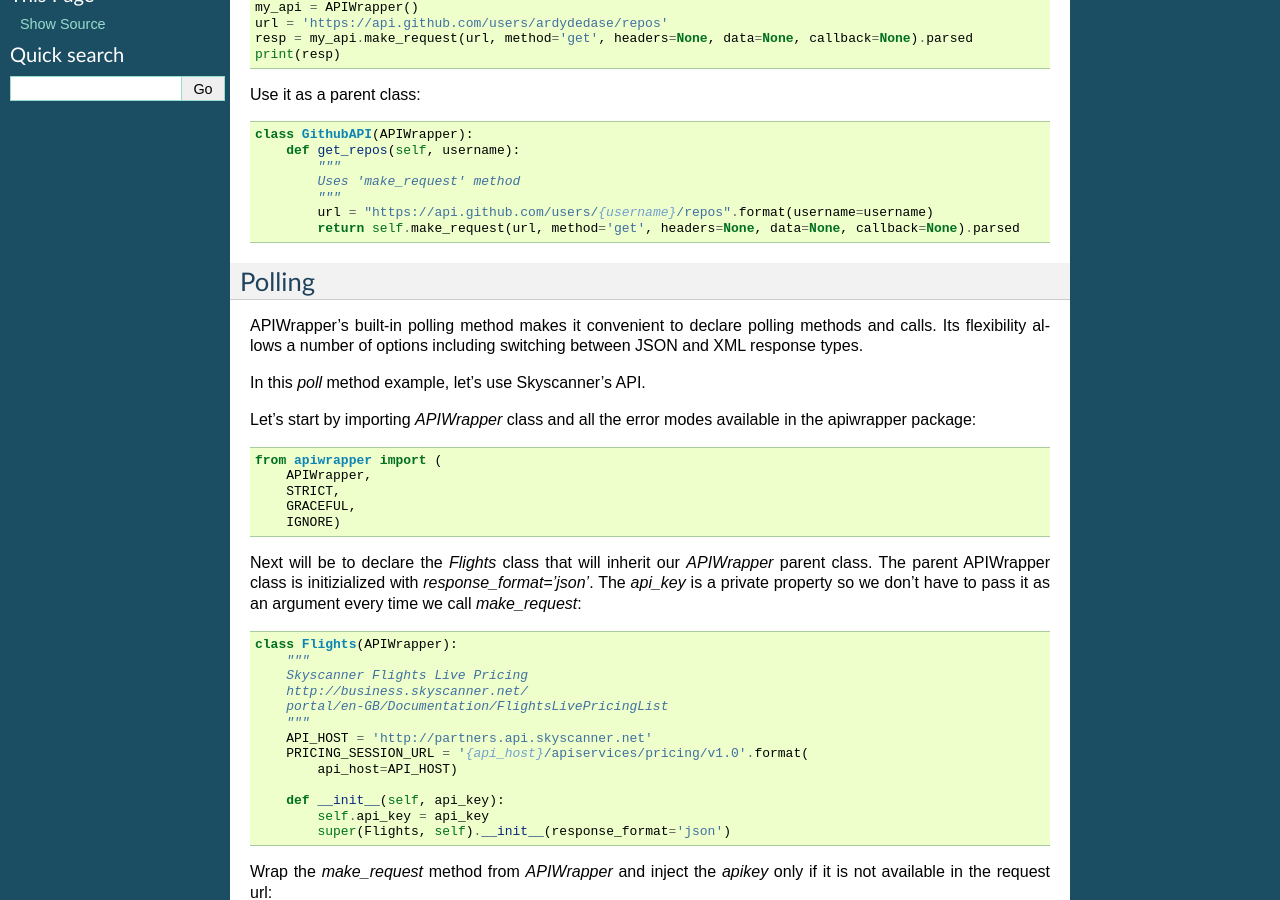
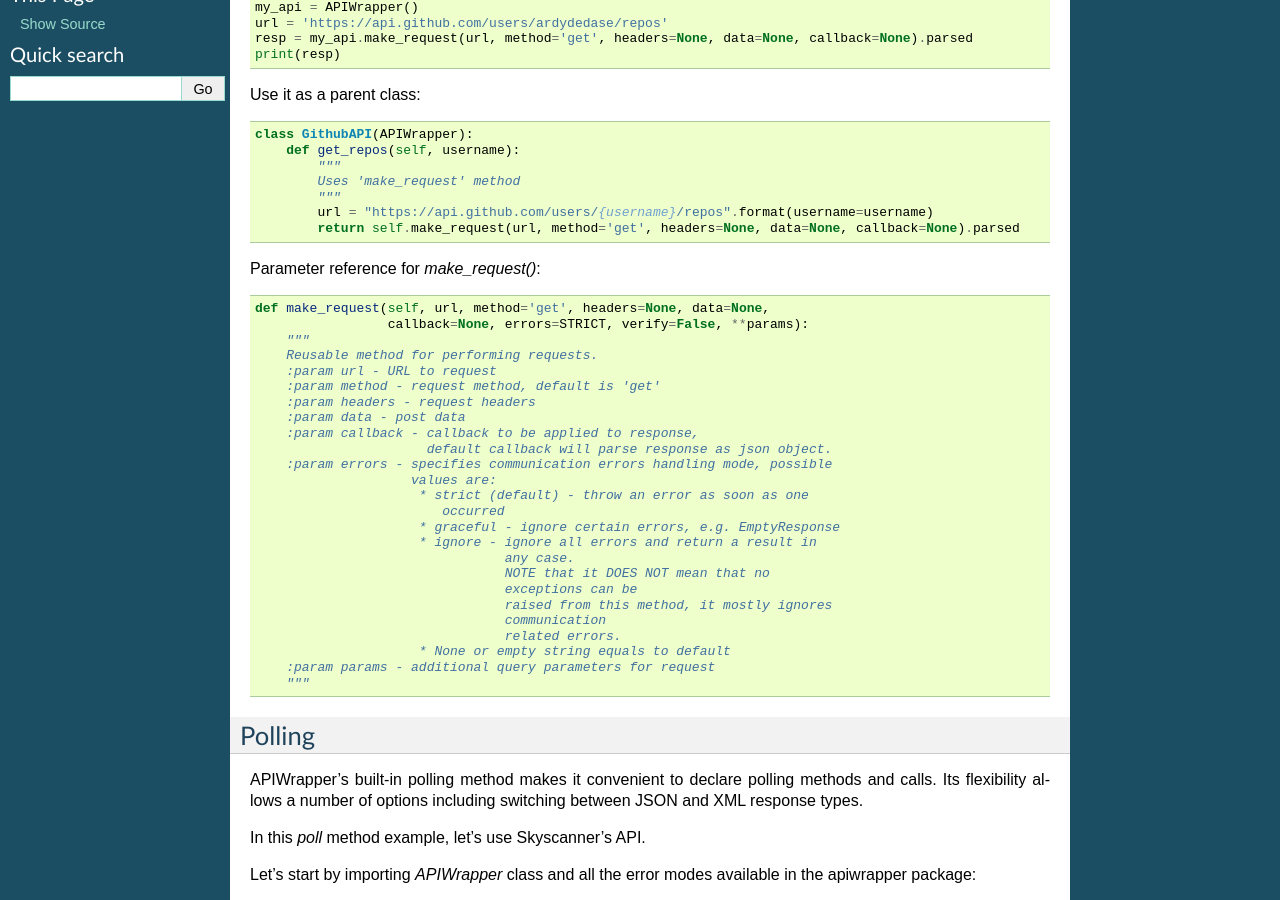
Before and after one commit to ardydedase/apiwrapper, a Sphinx documentation site: the page built from docs/usage.rst, in a window 1280 px wide and 900 px high, scrolled down 272 px. Built offline with Sphinx 7.4.7, drawn with Linux system fonts in a browser that asks for light colours; some of the changed text lies outside the part shown.

Commit message:
doc update - Parameter reference

```diff
--- a/docs/usage.rst
+++ b/docs/usage.rst
@@ -25,6 +25,34 @@ Use it as a parent class::
             """
             url = "https://api.github.com/users/{username}/repos".format(username=username)
             return self.make_request(url, method='get', headers=None, data=None, callback=None).parsed
+
+Parameter reference for `make_request()`::
+
+    def make_request(self, url, method='get', headers=None, data=None,
+                     callback=None, errors=STRICT, verify=False, **params):
+        """
+        Reusable method for performing requests.
+        :param url - URL to request
+        :param method - request method, default is 'get'
+        :param headers - request headers
+        :param data - post data
+        :param callback - callback to be applied to response,
+                          default callback will parse response as json object.
+        :param errors - specifies communication errors handling mode, possible
+                        values are:
+                         * strict (default) - throw an error as soon as one
+                            occurred
+                         * graceful - ignore certain errors, e.g. EmptyResponse
+                         * ignore - ignore all errors and return a result in
+                                    any case.
+                                    NOTE that it DOES NOT mean that no
+                                    exceptions can be
+                                    raised from this method, it mostly ignores
+                                    communication
+                                    related errors.
+                         * None or empty string equals to default
+        :param params - additional query parameters for request
+        """
 
 Polling
 ~~~~~~~
@@ -155,6 +183,19 @@ Now that the `Flights` class is ready. The `get_result` method can be called as
             inbounddate=inbound_date,
             adults=1).parsed
 
+Parameter reference for `poll()`::
+
+    def poll(self, url, initial_delay=2, delay=1, tries=20, errors=STRICT, is_complete_callback=None, **params):
+        """
+        Poll the URL
+        :param url - URL to poll, should be returned by 'create_session' call
+        :param initial_delay - specifies how many seconds to wait before the first poll
+        :param delay - specifies how many seconds to wait between the polls
+        :param tries - number of polls to perform
+        :param errors - errors handling mode, see corresponding parameter in 'make_request' method
+        :param params - additional query params for each poll request
+        """
+
 Response callbacks
 ~~~~~~~~~~~~~~~~~~
 
```
